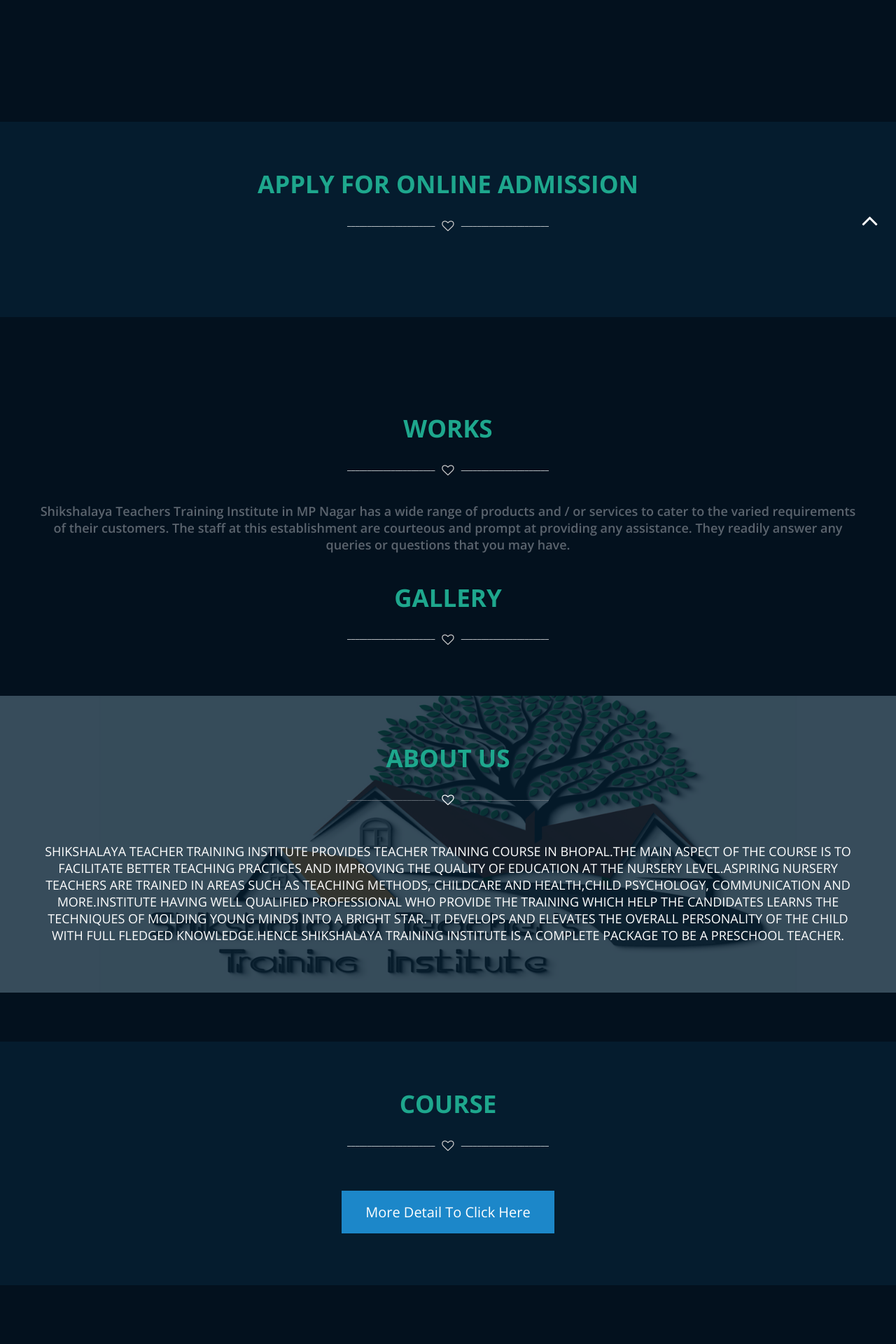
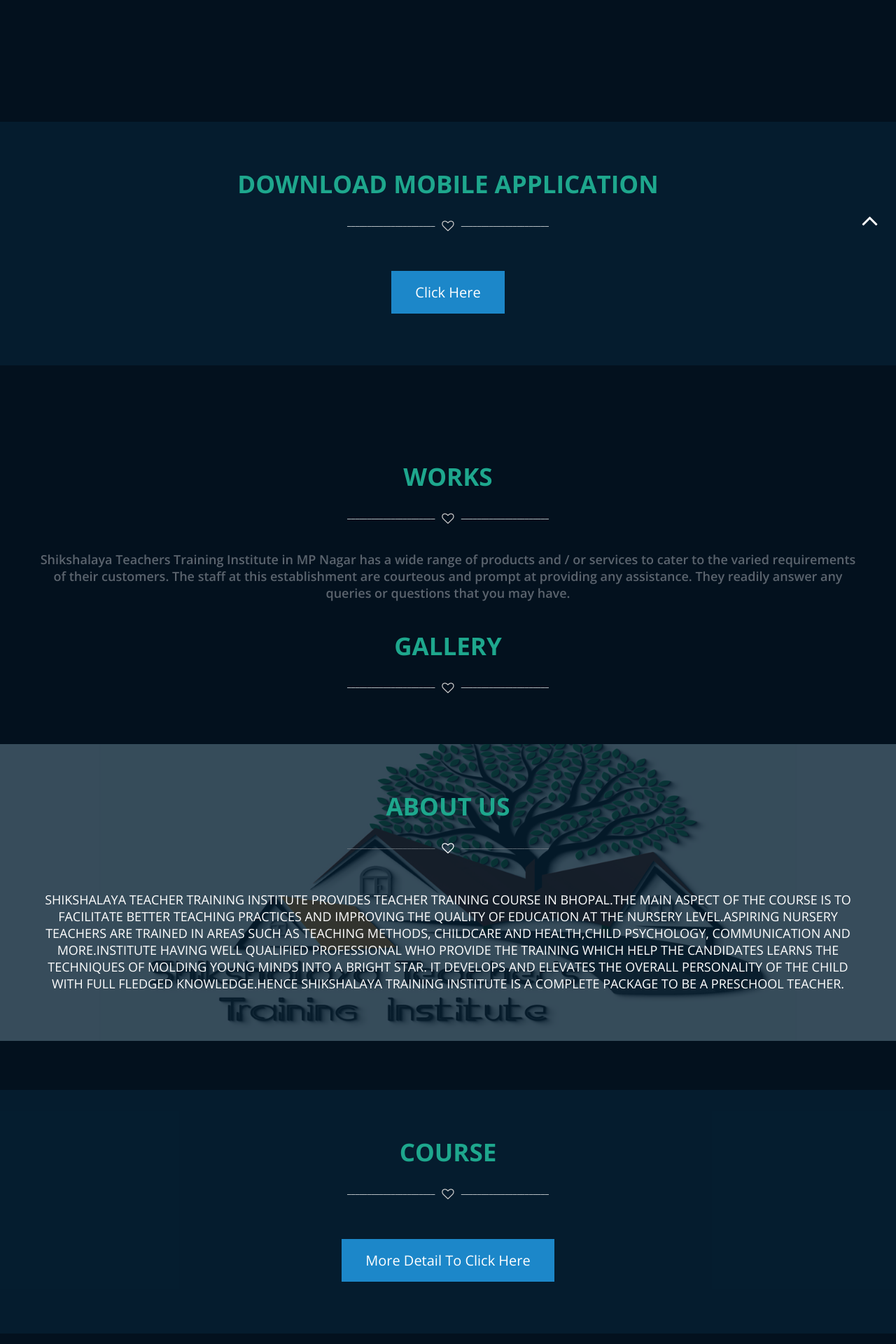
Before and after one commit to abhi-blackbird/aks, a Django app: page / in a window 1280 px wide. Shown: the part 446-2366 px from the top of the page at 70% size. Run offline with Django 3.2, Linux system fonts and the light colour scheme; some libraries are stand-ins or nearby versions.

Commit message:
28update

```diff
--- a/static/shop/css/main.css
+++ b/static/shop/css/main.css
@@ -8,7 +8,7 @@ body {
     font-family: 'Open Sans', sans-serif;
     line-height: 21px;
 	font-size: 13px;
-    color: #6a737b;
+    color: #fff;
 }
 
 ol, ul {
--- a/templates/index.html
+++ b/templates/index.html
@@ -203,10 +203,17 @@
 				<div class="container">
 					<div class="row number-counters">
 						<div class="sec-title text-center mb50 wow rubberBand animated" data-wow-duration="1000ms">
-							<h2>APPLy For ONLINE ADMISSION</h2>
+							<h2>Download Mobile Application</h2>
 							<div class="devider"><i class="fa fa-heart-o fa-lg"></i></div>
 						</div>
 						<div class="project-wrapper">
+
+							<ul class="text-center">
+							<li>
+								<a href="{%static 'shop/img/apk/stti.apk'%}"class="button"download="stti.apk">Click Here</a>
+							</li>
+                        </ul>
+
 
 
 
@@ -414,12 +421,12 @@
 						<div class="project-wrapper">
 
 						<ul class="text-center">
-							<li><a href="{%static 'shop/img/courses/Shikshalaya.pdf'%}"class="button">More Detail To Click Here</a></li>
+							<li>
+								<a href="{%static 'shop/img/courses/Shikshalaya.pdf'%}"class="button"download="Shikshalaya.pdf">More Detail To Click Here</a>
+							</li>
                         </ul>
 
-
-
-		            	</div>
+                     </div>
 		            </div>
 						</div>
 
@@ -673,9 +680,11 @@
     <div class="row centered">
 
       <div class="col-md-4 centered"> <img class="img img-circle lt-box" src="{%static 'shop/img/team01.jpg'%}" height="120px" width="120px" alt="">
+
         <div class="rt-box"><h4><strong>Anuja Gour</strong></h4>
         <p>Hello Everyone this Anuja Gour a NTT student of Shikshalaya Teacher's training Institute , My journey in this institute was very good. As the faculty and everyone  are very cooperative. This is the best Institute so far, I am a working woman and they really helped me a lot with that ,they always use to understand my situations .</p><br/>
 		</div>
+
        </div>
          <div class="col-md-4 centered"> <img class="img img-circle lt-box" src="{%static 'shop/img/team02.jpg'%}" height="120px" width="120px" alt="">
         <div class="rt-box"><h4><strong>Ashwini Tare</strong></h4>
@@ -753,15 +762,16 @@
 
          <div class="col-md-4 centered"> <img class="img img-circle lt-box" src="{%static 'shop/img/team15.jpg'%}" height="120px" width="120px" alt="">
         <div class="rt-box"><h4><strong>Tinu Vishwakarma</strong></h4>
-        <p>Special thanks to sakina mam and kavita mam. I am very greatful to be a part of shikhshalaya teacher training institute. It is best teacher training institute in Bhopal. Teaching patterns  were understandable . Shikhshalaya  is doing great job. .</p><br/>
+        <p>Special thanks to sakina mam and kavita mam. I am very greatful to be a part of shikhshalaya teacher training institute. It is best teacher training institute in Bhopal. Teaching patterns  were understandable . Shikhshalaya  is doing great job. .</p>
 		  </div>
           </div>
-
-<div class="col-md-4 centered"> <img class="img img-circle lt-box" src="{%static 'shop/img/team03.jpg'%}" height="120px" width="120px" alt="">
+          <div class="col-md-4 centered"> <img class="img img-circle lt-box" src="{%static 'shop/img/team03.jpg'%}" height="120px" width="120px" alt="">
         <div class="rt-box"><h4><strong>Prabha Malvya</strong></h4>
         <p>Shikshalaga is amazing Teachers are very knowledgeable very helpful and friendly in behaviour.</p><br/>
 		  </div>
           </div>
+
+
 
                       </div>
 			</div>
```
Also changed, not shown: 1 other file.
